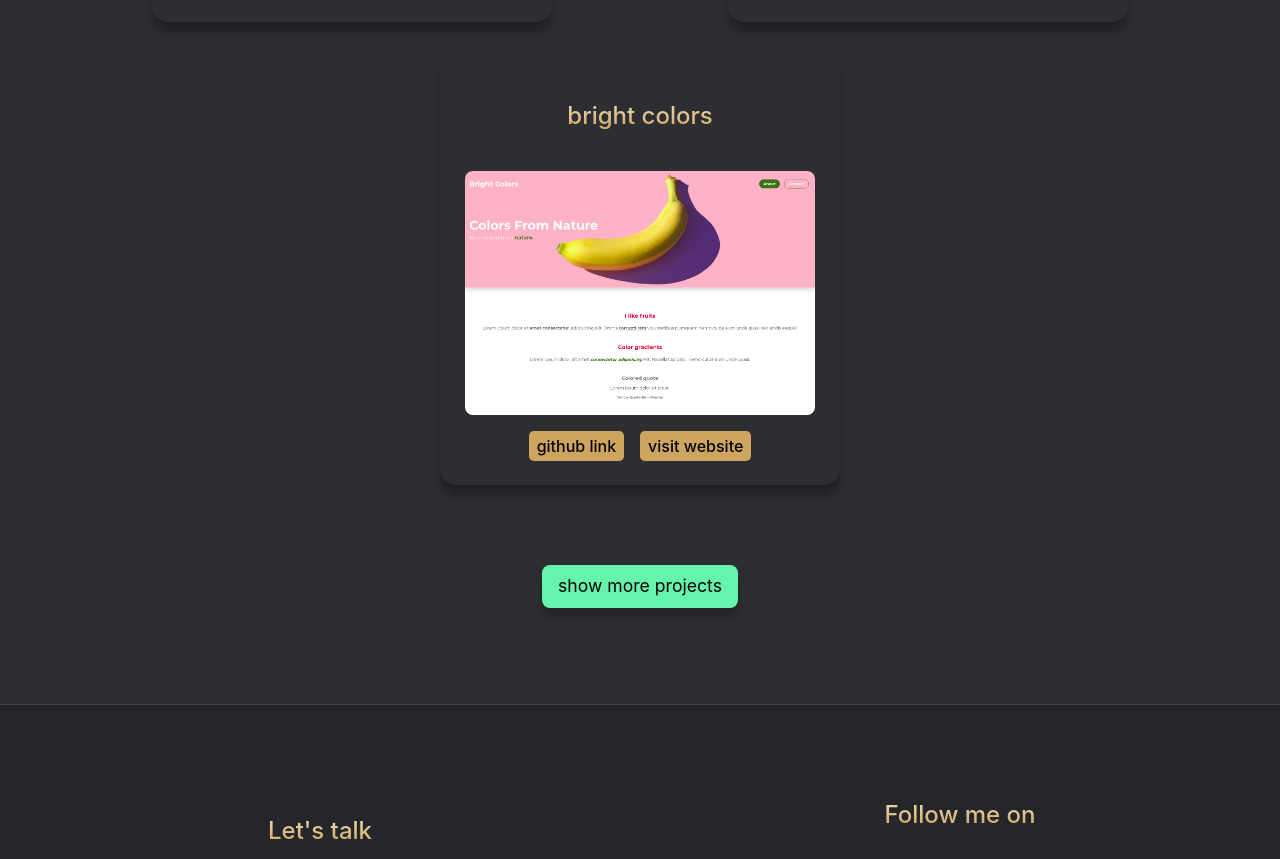
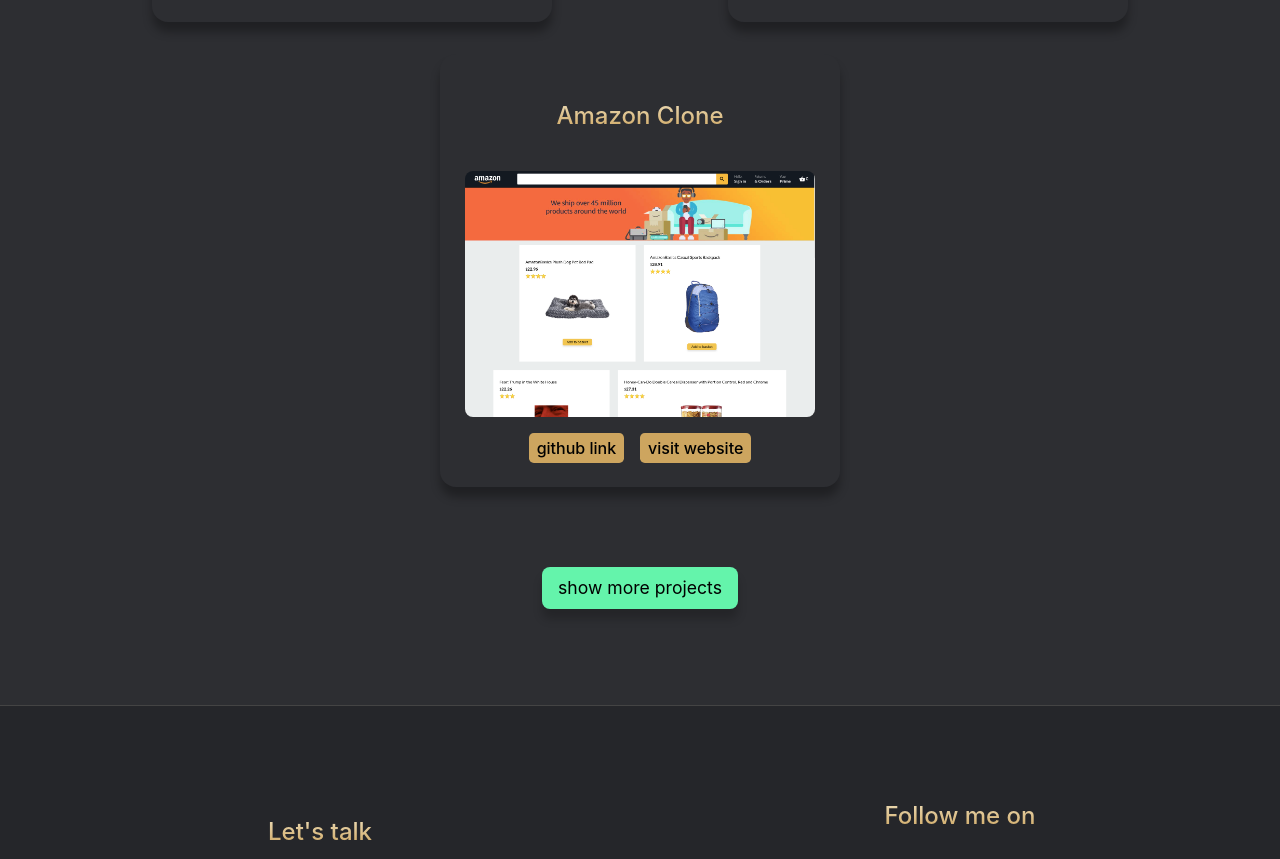
Before and after one commit to mwafy092/Mwafy-Landing-Page, a React app: page / in a window 1280 px wide. Shown: the part 2360-3219 px from the top of the page. Built offline with nearby package versions, Linux system fonts and the light colour scheme.

Commit message:
new project added

```diff
--- a/src/components/Projects.jsx
+++ b/src/components/Projects.jsx
@@ -3,6 +3,12 @@
 import '../styles/Projects.scss';
 function Projects() {
     const appData = [
+        {
+            name: 'Amazon Clone',
+            image: '../projects/amazon.png',
+            link: 'https://clone-7e988.web.app/',
+            git: 'https://github.com/mwafy092/Amazon-Clone-React',
+        },
         {
             name: 'aircnc',
             image: '../projects/aircnc.png',
--- a/src/components/ProjectsBlock.jsx
+++ b/src/components/ProjectsBlock.jsx
@@ -17,10 +17,10 @@
             git: 'https://github.com/mwafy092/Yummy-Eats',
         },
         {
-            name: 'bright colors',
-            image: '../projects/bright-colors.png',
-            link: 'https://pedantic-cori-c08c3f.netlify.app/',
-            git: 'https://github.com/mwafy092/Udacity-Personal-Blog',
+            name: 'Amazon Clone',
+            image: '../projects/amazon.png',
+            link: 'https://clone-7e988.web.app/',
+            git: 'https://github.com/mwafy092/Amazon-Clone-React',
         },
     ];
     return (
```
Also changed, not shown: public/projects/amazon.png (added).
